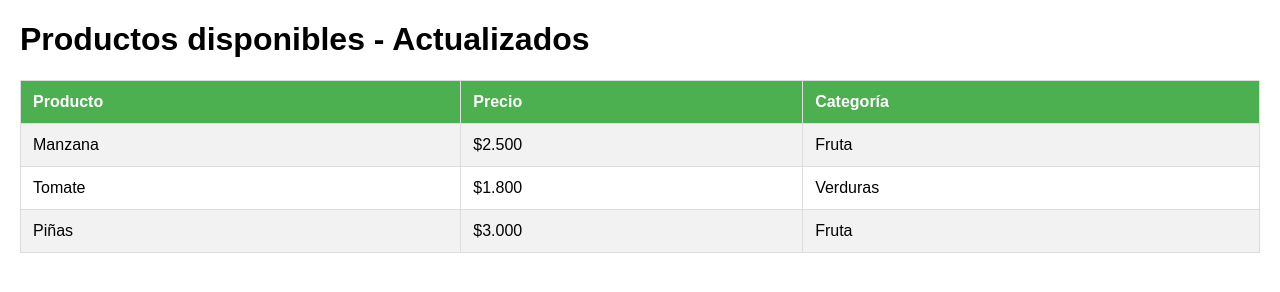
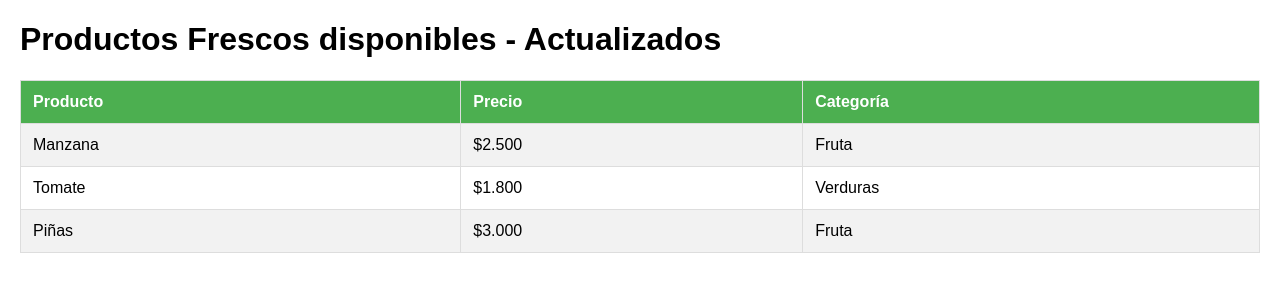
Before and after one commit to Samctz/parcial2-ingenieria-SamuelCombita, a plain HTML site: page src/index.html in a window 1280 px wide. Drawn offline with Linux system fonts and the light colour scheme.

Commit message:
H1 Combinado

```diff
--- a/src/index.html
+++ b/src/index.html
@@ -13,7 +13,7 @@
     </style>
 </head>
 <body>
-    <h1>Productos disponibles - Actualizados</h1>
+    <h1>Productos Frescos disponibles - Actualizados</h1>
     <table border="1">
         <tr><th>Producto</th><th>Precio</th><th>Categoría</th></tr>
         <tr><td>Manzana</td><td>$2.500</td><td>Fruta</td></tr>
```
Also changed, not shown: capturas/Merge error PR.png (added), capturas/Merge error.png (added), capturas/pullrequest.png (deleted), documentacion/conflicto_resuelto.txt (added).
